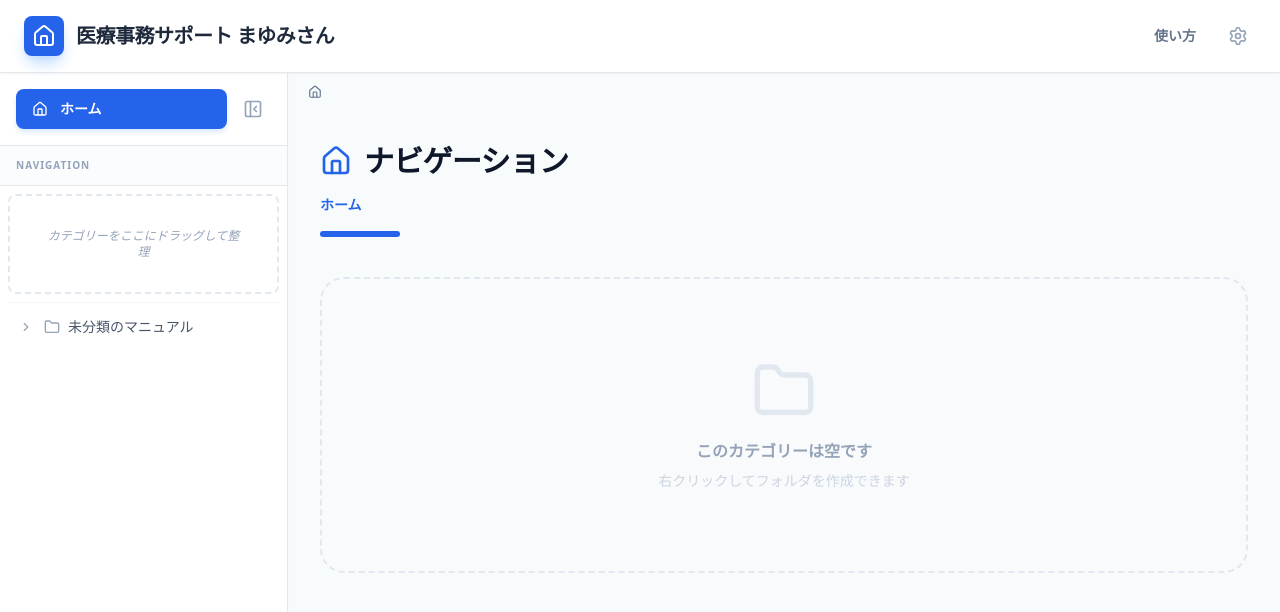
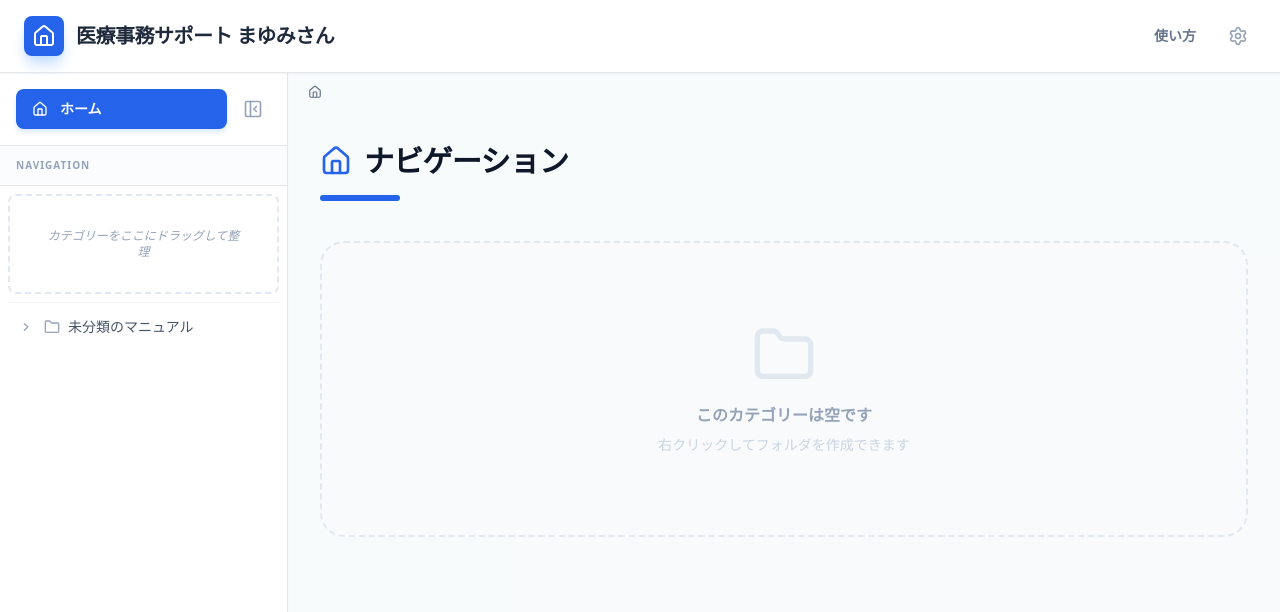
Before and after one commit to ohnishi-med/MA-Assistant-Mayumisan, a React (Vite) app: page / in a window 1280 px wide. Shown: the top 612 px of the page. Built offline with nearby package versions, Linux system fonts and the light colour scheme.

Commit message:
ui: unify breadcrumbs and centralize navigation state in glabal store

```diff
--- a/src/renderer/App.tsx
+++ b/src/renderer/App.tsx
@@ -12,11 +12,13 @@ const App: React.FC = () => {
   /* eslint-disable @typescript-eslint/no-explicit-any */
   const [activeTab, setActiveTab] = useState<'home' | 'settings' | 'help' | 'player' | 'editor' | 'master'>('home');
   const [lastActiveTab, setLastActiveTab] = useState<'home' | 'settings'>('home');
-  const [homeCategoryId, setHomeCategoryId] = useState<number | null>(null);
   const [isSidebarCollapsed, setIsSidebarCollapsed] = useState(false);
 
   const fetchManuals = useManualStore((state: any) => state.fetchManuals);
   const loadManual = useManualStore((state: any) => state.loadManual);
+  const activeCategoryId = useManualStore((state: any) => state.activeCategoryId);
+  const setActiveCategoryId = useManualStore((state: any) => state.setActiveCategoryId);
+  const clearCurrentManual = useManualStore((state: any) => state.clearCurrentManual);
   /* eslint-enable @typescript-eslint/no-explicit-any */
 
   useEffect(() => {
@@ -26,15 +28,16 @@ const App: React.FC = () => {
   const handleManualSelect = async (id: number, categoryId: number) => {
     console.log('[App] Manual selected:', id, 'categoryId:', categoryId);
     await loadManual(id, categoryId);
-    setHomeCategoryId(categoryId);
     setActiveTab('player');
   };
 
   const handleBreadcrumbNavigate = (type: 'home' | 'category', id?: number) => {
     if (type === 'home') {
-      setHomeCategoryId(null);
+      setActiveCategoryId(null);
+      clearCurrentManual();
     } else {
-      setHomeCategoryId(id ?? null);
+      setActiveCategoryId(id ?? null);
+      clearCurrentManual();
     }
     setActiveTab('home');
   };
@@ -48,7 +51,8 @@ const App: React.FC = () => {
             <button
               onClick={() => {
                 setActiveTab('home');
-                setHomeCategoryId(null);
+                setActiveCategoryId(null);
+                clearCurrentManual();
               }}
               className="bg-blue-600 p-2 rounded-lg hover:bg-blue-700 transition-colors shadow-blue-200 shadow-lg"
             >
@@ -88,7 +92,8 @@ const App: React.FC = () => {
                 <button
                   onClick={() => {
                     setActiveTab('home');
-                    setHomeCategoryId(null);
+                    setActiveCategoryId(null);
+                    clearCurrentManual();
                   }}
                   className={`flex items-center gap-3 px-4 py-2.5 rounded-lg transition-all flex-1 ${activeTab === 'home'
                     ? 'bg-blue-600 text-white font-bold shadow-md shadow-blue-100'
@@ -128,7 +133,8 @@ const App: React.FC = () => {
             <CategoryTree
               onManualSelect={handleManualSelect}
               onCategorySelect={(id) => {
-                setHomeCategoryId(id);
+                setActiveCategoryId(id);
+                clearCurrentManual();
                 setActiveTab('home');
               }}
               isCollapsed={isSidebarCollapsed}
@@ -143,8 +149,11 @@ const App: React.FC = () => {
             {activeTab === 'home' && (
               <CategoryGridView
                 onManualSelect={handleManualSelect}
-                currentId={homeCategoryId}
-                onIdChange={setHomeCategoryId}
+                currentId={activeCategoryId}
+                onIdChange={(id) => {
+                  setActiveCategoryId(id);
+                  clearCurrentManual();
+                }}
               />
             )}
             {activeTab === 'player' && <GuidePlayer />}
--- a/src/renderer/features/home/CategoryGridView.tsx
+++ b/src/renderer/features/home/CategoryGridView.tsx
@@ -192,17 +192,6 @@ export const CategoryGridView = ({ onManualSelect, currentId, onIdChange }: Cate
             .sort((a, b) => (a.display_order || 0) - (b.display_order || 0));
     }, [categories, currentId]);
 
-    const currentPath = useMemo(() => {
-        if (!currentId) return [];
-        const path: Category[] = [];
-        let curr = categories.find(c => c.id === currentId);
-        while (curr) {
-            path.unshift(curr);
-            curr = categories.find(c => c.id === curr?.parent_id);
-        }
-        return path;
-    }, [categories, currentId]);
-
     const favoriteManuals = useMemo(() => {
         return allManuals.filter(m => m.is_favorite);
     }, [allManuals]);
@@ -250,10 +239,8 @@ export const CategoryGridView = ({ onManualSelect, currentId, onIdChange }: Cate
     const createNewFolder = async () => {
         if (contextMenu) setContextMenu(null);
 
-        // Determine level based on current parent
         const parentCategory = currentId ? categories.find(c => c.id === currentId) : null;
         const newLevel = (parentCategory?.level ?? 0) + 1;
-        // Simple display order (put at end + 1, or just 0)
         const currentItems = categories.filter(c => c.parent_id === currentId);
         const maxOrder = Math.max(0, ...currentItems.map(c => c.display_order || 0));
 
@@ -282,7 +269,6 @@ export const CategoryGridView = ({ onManualSelect, currentId, onIdChange }: Cate
 
             await fetchManuals();
             if (currentId) {
-                // Force reload of current category manuals
                 const updatedManuals = await getManualsByCategory(currentId);
                 setManuals(updatedManuals);
             }
@@ -354,28 +340,6 @@ export const CategoryGridView = ({ onManualSelect, currentId, onIdChange }: Cate
                         )}
                     </h1>
                 </div>
-
-                {/* Breadcrumbs */}
-                <div className="flex items-center gap-2 text-sm">
-                    <button
-                        onClick={() => onIdChange(null)}
-                        className={`hover:text-blue-600 transition-colors ${currentId === null ? 'text-blue-600 font-bold' : 'text-slate-400'}`}
-                    >
-                        ホーム
-                    </button>
-                    {currentPath.map((cat, idx) => (
-                        <div key={cat.id} className="flex items-center gap-2">
-                            <ChevronRight className="w-4 h-4 text-slate-300" />
-                            <button
-                                onClick={() => onIdChange(cat.id)}
-                                className={`hover:text-blue-600 transition-colors ${idx === currentPath.length - 1 ? 'text-blue-600 font-bold' : 'text-slate-400'}`}
-                            >
-                                {cat.name}
-                            </button>
-                        </div>
-                    ))}
-                </div>
-
                 <div className="w-20 h-1.5 bg-blue-600 rounded-full" />
             </div>
 
@@ -383,7 +347,7 @@ export const CategoryGridView = ({ onManualSelect, currentId, onIdChange }: Cate
                 className="flex-1 min-h-[500px]" // Ensure minimum height to make background clickable
                 onContextMenu={(e) => handleContextMenu(e, null)}
             >
-                {activeCategories.length === 0 && manuals.length === 0 && !loadingManuals && favoriteManuals.length === 0 ? (
+                {activeCategories.length === 0 && manuals.length === 0 && !loadingManuals && (currentId !== null || favoriteManuals.length === 0) ? (
                     <div className="flex flex-col items-center justify-center p-20 bg-slate-50 rounded-3xl border-2 border-dashed border-slate-200">
                         <Folder className="w-16 h-16 text-slate-200 mb-4" />
                         <p className="text-slate-400 font-bold">このカテゴリーは空です</p>
@@ -399,7 +363,7 @@ export const CategoryGridView = ({ onManualSelect, currentId, onIdChange }: Cate
                                     <span>よく使うマニュアル (ピン留め)</span>
                                 </h2>
                                 <div className="grid grid-cols-1 sm:grid-cols-2 lg:grid-cols-3 xl:grid-cols-4 gap-6">
-                                    {favoriteManuals.map(manual => (
+                                    {favoriteManuals.map((manual: any) => (
                                         <ManualCard
                                             key={`fav-${manual.id}`}
                                             title={manual.title || '無題'}
@@ -427,7 +391,6 @@ export const CategoryGridView = ({ onManualSelect, currentId, onIdChange }: Cate
                                         category={category}
                                         onClick={() => onIdChange(category.id)}
                                         onContextMenu={(e) => handleContextMenu(e, category.id)}
-                                        // Editing props
                                         isEditing={editingCategoryId === category.id}
                                         editingName={editingName}
                                         onEditChange={setEditingName}
--- a/src/renderer/store/useManualStore.ts
+++ b/src/renderer/store/useManualStore.ts
@@ -52,6 +52,8 @@ interface ManualState {
     onConnect: OnConnect;
     setNodes: (nodes: Node[]) => void;
     setEdges: (edges: Edge[]) => void;
+    setActiveCategoryId: (id: number | null) => void;
+    clearCurrentManual: () => void;
 }
 
 export const useManualStore = create<ManualState>((set, get) => ({
@@ -530,4 +532,10 @@ export const useManualStore = create<ManualState>((set, get) => ({
             }
         });
     },
+    setActiveCategoryId: (id: number | null) => {
+        set({ activeCategoryId: id });
+    },
+    clearCurrentManual: () => {
+        set({ currentManual: null, activeEntryPoint: null, linkedCategories: [], manualImages: [], versions: [] });
+    },
 }));
```
